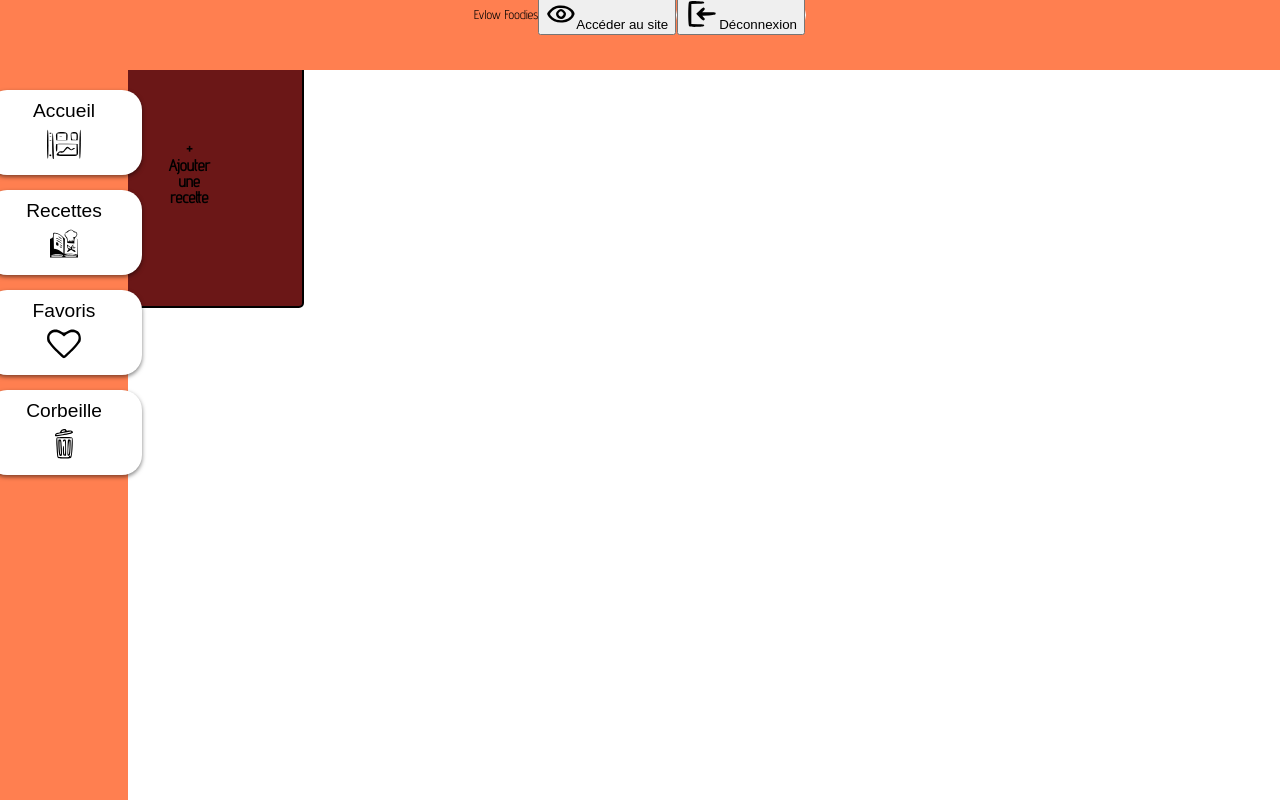
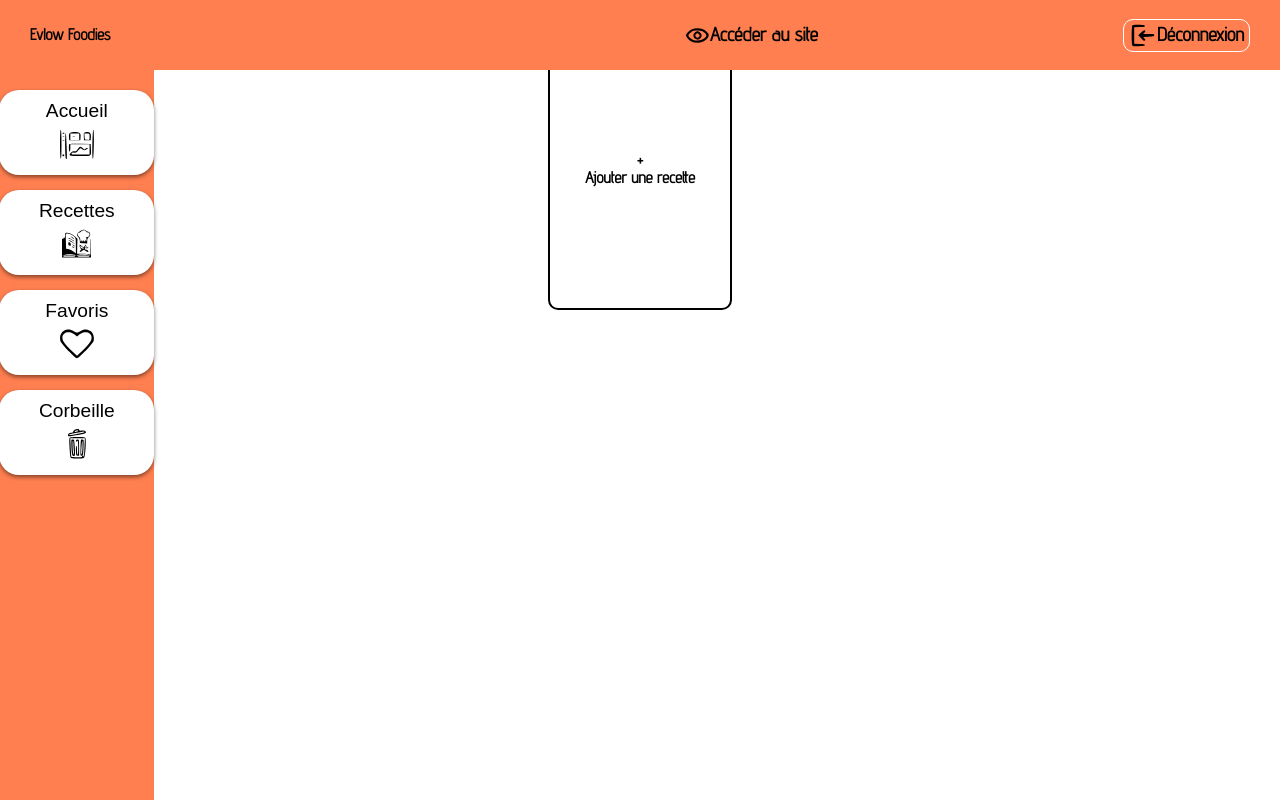
Before and after one commit to Evlow/Evlow-Foodies, a React (Create React App) app: page /recettes in a window 1280 px wide. Built offline with nearby package versions, Linux system fonts and the light colour scheme.

Commit message:
update files

```diff
--- a/src/Features/Formulaires/connexionInputForm.css
+++ b/src/Features/Formulaires/connexionInputForm.css
@@ -32,4 +32,5 @@
     margin: auto;
     margin-top: 20px;
     justify-content: center;
+  cursor: pointer;
   }
--- a/src/Features/Formulaires/inscriptionInputForm.css
+++ b/src/Features/Formulaires/inscriptionInputForm.css
@@ -32,4 +32,6 @@ margin: auto;
   margin: auto;
   margin-top: 20px;
   justify-content: center;
+  cursor: pointer;
+
 }
--- a/src/Pages/Connexion/Connexion.tsx
+++ b/src/Pages/Connexion/Connexion.tsx
@@ -1,7 +1,7 @@
 import React, { useState } from "react";
 import Banners from "../../Features/Banners/banners";
 import Descriptions from "../../Features/Descriptions/Descriptions";
-import imgRecettes from "../../assets/inscription.png";
+import imgRecettes from "../../assets/connexion.png";
 import axios from "axios";
 import ConnexionInputForm from "../../Features/Formulaires/connexionInputForm";
 import { useNavigate } from "react-router-dom";
@@ -88,6 +88,7 @@ export default function Connexion() {
             />
           </div>
         </div>
+        <>
         <button
           name="button"
           className="connexion-button-form"
@@ -95,6 +96,7 @@ export default function Connexion() {
         >
           Je me connecte
         </button>
+        </>
       </form>
       <Footer></Footer>
     </>
--- a/src/Pages/Home/HomePage.css
+++ b/src/Pages/Home/HomePage.css
@@ -1,10 +1,9 @@
 
 section {
-    width: 90%;
-    margin: 0 auto;
-  }
+    width: 80%;
+margin: 0 auto  }
 
-  h3 {
+.home-h3 {
     font-size: 1.8em;
     width: 60%;
     padding: 40px 0 40px 0;
--- a/src/Pages/HomePageBO/HomePageBO.css
+++ b/src/Pages/HomePageBO/HomePageBO.css
@@ -7,7 +7,7 @@
 
 .edit-profil,
 .edit-recipe {
-  width: 30%;
+  width: 20%;
   margin: 0 auto;
   text-align: center;
   border-radius: 5px;
@@ -15,17 +15,21 @@
   margin-top: 20px;
   background-color: rgba(255, 127, 80, 0.05);
   box-shadow: 0 4px 8px rgba(0, 0, 0, 0.1);
-  padding: 20px 0 20px 0;
+  padding: 30px 0 30px 0;
 }
 
 .h2-welcome{
     font-size: 2em;
   text-align: center;
-  padding: 40px;
+  padding: 30px;
 }
 
 .h3-profil{
    color: #ffa05c;
-   padding-bottom: 20px;
+   padding-bottom: 25px;
    font-size: 1.3em;
 }
+
+
+.p-profil{
+line-height: 1.5em;}
--- a/src/Pages/HomePageBO/HomePageBO.tsx
+++ b/src/Pages/HomePageBO/HomePageBO.tsx
@@ -61,10 +61,10 @@ export default function HomePageBackOffice() {
         {user && (
           <>
             <div className="content-profil">
-            <h2 className="h2-welcome">Bienvenue {user.userFirstName} sur ton espace !</h2>
+            <h2 className="h2-welcome">Bienvenue {user.userFirstName}, sur ton espace !</h2>
             <section className="edit-profil">
 
-                <h3 className="h3-profil"> Mes infos personnelles </h3>
+                <h3 className="h3-profil"> Mes informations personnelles </h3>
                 <div className="profil">
                   <p><strong>Nom : </strong> {user.userLastName}</p>
                   <br />
@@ -78,12 +78,7 @@ export default function HomePageBackOffice() {
                 <div className="buttons-edit">
                   <div className="edit-password">
                     <a className="btn-edit-password" href={`/edit-password/${user.userId}`}>
-                      Modifier mon mot de passe
-                    </a>
-                  </div>
-                  <div className="edit-email">
-                    <a className="btn-edit-email" href={`/edit/${user.userId}`}>
-                      Modifier mon email
+                      Modifier mes informations personnels
                     </a>
                   </div>
                 </div>
@@ -94,9 +89,9 @@ export default function HomePageBackOffice() {
                 <div className="profil">
                   {recipes.map((recipe, index) => (
                     <div key={index} className="profil">
-                      <p><strong>Titre : </strong> {recipe.recipeTitle}</p>
-                      <p><strong>Catégorie : </strong>{recipe.categoryId}</p>
-                      <p><strong>Date de création : </strong>{new Date(recipe.recipeCreatedAt).toLocaleDateString()}</p>
+                      <p className="p-profil" ><strong>Titre : </strong> {recipe.recipeTitle}</p>
+                      <p className="p-profil"><strong>Catégorie : </strong>{recipe.categoryId}</p>
+                      <p className="p-profil"><strong>Date de création : </strong>{new Date(recipe.recipeCreatedAt).toLocaleDateString()}</p>
                       <br />
                     </div>
                   ))}
--- a/src/Pages/Recipes/Recipes.css
+++ b/src/Pages/Recipes/Recipes.css
@@ -1,41 +1,38 @@
 .card,
 .add-recipe {
   text-align: center;
-  border-radius: 5px;
   margin: 10px;
-  width: 20%;
+  width: calc(20% - 20px);
+  margin-top: 50px;
 }
 
-.add-recipe {
-  padding: 100px;
-border: black 2px solid;
+.content-card {
   display: flex;
-  align-items: center;
-  justify-content: center;
-
-  margin: auto;
-  margin-bottom: 30px;
 }
-
 
 .recipes {
   padding-top: 30px;
-  height: 100vh;
+}
+.recipes-h3 {
+  font-size: 1.3em;
+  padding: 20px 0 20px 0;
+  text-align: center;
+  position: relative;
 }
 
-.content-card {
-
-  flex-direction: column;
-}
-.card,
-.add-recipe {
-  background-color: rgb(107, 23, 23);
-  text-align: center;
-  border-radius: 5px;
-  margin: 10px;
-  width: 20%;
+.recipe-img-home {
+  overflow: hidden;
+  object-fit: cover;
+  height: 220px;
+  width: 200px;
+  height: 230px;
+  margin: 0 auto;
 }
 
+.content-recipe-img {
+  width: 200px;
+  height: 230px;
+  margin: 0 auto;}
 
 .btn-card {
   padding: 15px;
@@ -50,7 +47,6 @@ border: black 2px solid;
   border-radius: 5px;
   display: inline-block;
   width: 100px;
-
 }
 
 .btn-delete {
@@ -62,21 +58,19 @@ border: black 2px solid;
   width: 100px;
 }
 
-.content-recipe-img {
-  width: 100%;
-  height: auto;
+.add-recipe {
+  border: black 2px solid;
+  border-radius: 10px;
+  display: flex;
+  align-items: center;
+  justify-content: center;
+  margin: auto;
+  height: 280px;
+
 }
+.card {
+   border: black 2px solid;
+  border-radius: 10px;
+  width: 250px;
 
-.recipe-img-home {
-  width: 250px;
-  overflow: hidden;
-  -o-object-fit: cover;
-  object-fit: cover;
-  height: 220px;
 }
-
-.recipes-h3 {
-  padding: 20px;
-  font-size: 1.3em;
-  width: 100%;
-}
--- a/src/app/Layout/Aside/aside.css
+++ b/src/app/Layout/Aside/aside.css
@@ -2,7 +2,7 @@
 aside {
   background-color: #ff7f50;
   height: 100vh;
-  width: 10vw;
+  width: 12vw;
   position: fixed;
   top: 0;
   padding-top: 20px;
@@ -30,6 +30,7 @@ aside {
   align-items: center;
   justify-content: center;
   box-shadow: 0px 2px 4px rgba(0, 0, 0, 0.5);
+  cursor: pointer;
 }
 .item-button-aside img {
   height: 30px;
--- a/src/app/Layout/Header/header.css
+++ b/src/app/Layout/Header/header.css
@@ -7,32 +7,45 @@ header {
   display: flex;
   justify-content: center;
   background-color: #ff7f50;
-}
+  margin-bottom: 30px;
+  align-items: center;
+  justify-content: space-between;
+padding: 0 30px 0 30px}
 
-.evlow-navbar,
-.evlow-foodies,
+
+.accueil-navbar,
 .deconnexion-navbar {
   border: none;
   font-size: 0.8em;
   display: flex;
   align-items: center;
   background-color: #ff7f50;
+  border-radius: 10px;
+  border: none;
+  font-size: 0.8em;
+  padding: 3px 5px;
+  display: flex;
+  align-items: center;
+  font-size: 1.2em;
+  font-weight: bold;
 }
 
-.evlow-foodies,
-img {
-  height: 30px;
-}
-.deconnexion-navbar,
-img {
-  height: 30px;
+.deconnexion-navbar img,
+.accueil-navbar img {
+  height: 25px;
 }
 
 .deconnexion-navbar {
   border: solid 1px white;
-  border-radius: 20px;
+  border-radius: 10px;
+  margin-left: 300px;
 }
 
 .ul-header {
   display: flex;
 }
+.button-content {
+  display: flex;
+  align-items: center;
+
+}
--- a/src/app/Layout/Header/header.tsx
+++ b/src/app/Layout/Header/header.tsx
@@ -4,20 +4,16 @@ import "./header.css";
 import iconSite from "../../../assets/site.svg";
 import iconDeconnexion from "../../../assets/deconnexion.svg";
 
-const links = [
-  { title: "Evlow Foodies", path: "/accueil", className: "evlow-navbar" },
-];
-
 const buttons = [
   {
     title: "Accéder au site",
     path: "/accueil",
-    className: "evlow-foodies",
+    className: "accueil-navbar",
     icon: iconSite,
   },
   {
     title: "Déconnexion",
-    path: "/deconnexion",
+    path: "/accueil",
     className: "deconnexion-navbar",
     icon: iconDeconnexion,
   },
@@ -34,21 +30,26 @@ export default function Header() {
 
   return (
     <header>
+      <h2 className="evlow-foodies">Evlow Foodies</h2>
       <nav>
         <ul className="ul-header">
-          {/* Afficher les liens */}
-          {links.map((item) => (
-            <li key={item.path} className={item.className}>
-              <NavLink to={item.path}>{item.title}</NavLink>
-            </li>
-          ))}
-          {/* Afficher le bouton de déconnexion */}
           {buttons.map((item) => (
             <li key={item.path} className={item.className}>
-              <button onClick={handleLogout}>
-                <img src={item.icon} alt={item.title} />
-                {item.title}
-              </button>
+              {item.path ? (
+                <NavLink to={item.path}>
+                  <div className="button-content">
+                    <img src={item.icon} alt={item.title} />
+                    <span>{item.title}</span>
+                  </div>
+                </NavLink>
+              ) : (
+                <button onClick={handleLogout}>
+                  <div className="button-content">
+                    <img src={item.icon} alt={item.title} />
+                    <span>{item.title}</span>
+                  </div>
+                </button>
+              )}
             </li>
           ))}
         </ul>
--- a/src/app/Layout/Navbar/Navbar.css
+++ b/src/app/Layout/Navbar/Navbar.css
@@ -38,10 +38,14 @@
 
 .connexion-button {
   background-color: #ff7f50;
+  cursor: pointer;
+
 }
 .inscription-button {
   background-color: white;
   border: solid 2px #ff7f50;
+  cursor: pointer;
+
 
 }
 
```
Also changed, not shown: src/Pages/Recipes/Recipes.tsx (+21 -9 lines).
